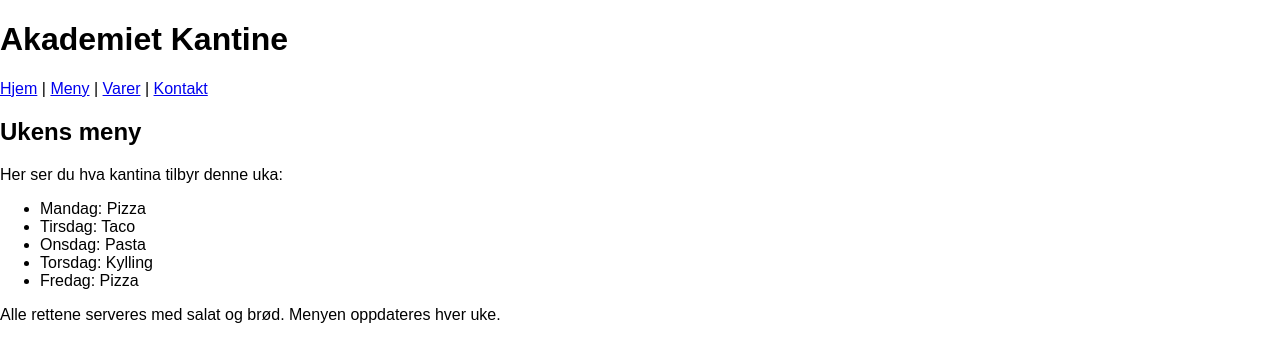
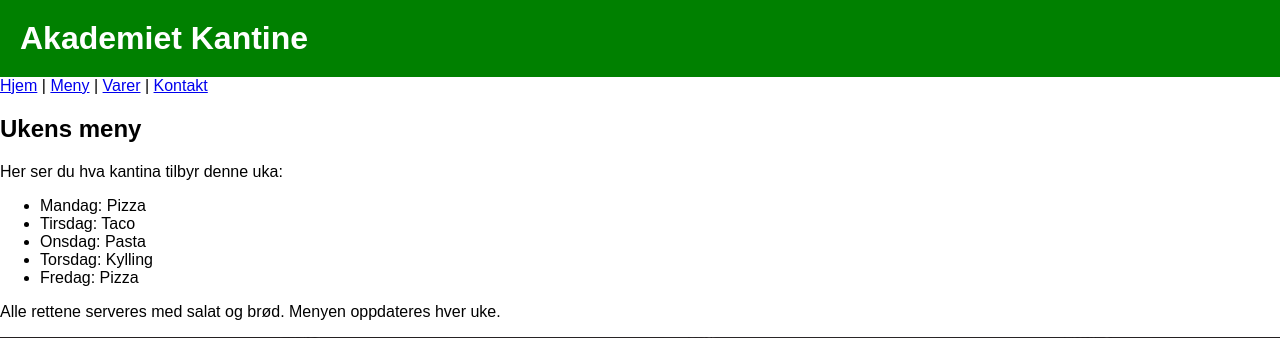
Before and after one commit to Fahad-G200/akademiet_kantino, a Flask app: page /meny in a window 1280 px wide; the page is wider, and only the part inside the window is pictured. Shown: the top 338 px of that part. Run offline with Flask 3, Linux system fonts and the light colour scheme.

Commit message:
Lagt til grønn tittel øverst på siden

```diff
--- a/static/css/style.css
+++ b/static/css/style.css
@@ -4,3 +4,10 @@ body {
     font-family: Arial;
     margin: 0;
 }
+
+h1 {
+    background-color: green;
+    color: white;
+    padding: 20px;
+    margin: 0;
+}
```
